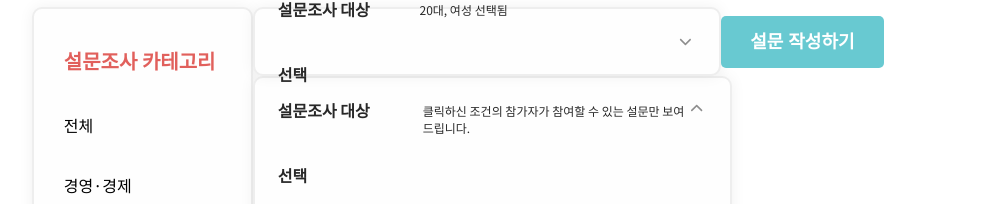
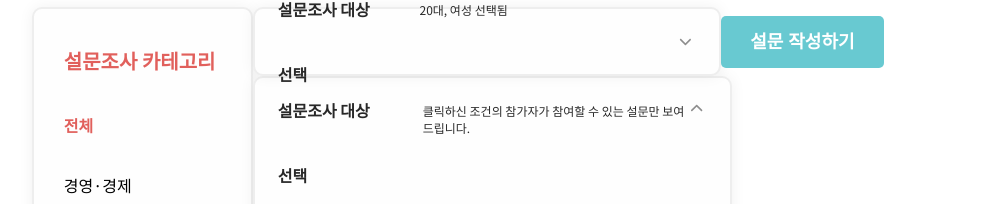
Before and after one commit to UMC-MMM/Client, a React (Create React App) app in the folder mmm_client/: page /surveyList in a window 1280 px wide. Shown: the part 217-421 px from the top of the page, without its empty margins (182-1174 px from the left). Built offline with nearby package versions, Linux system fonts and the light colour scheme.

Commit message:
설문조사 카테고리 종류 리스트 생성, map 함수 사용

```diff
--- a/mmm_client/src/app.css
+++ b/mmm_client/src/app.css
@@ -1291,6 +1291,13 @@
   cursor: pointer;
 }
 
+.categoryListItemClicked {
+  font-weight: 700;
+  font-size: 16px;
+  line-height: 23px;
+  color: #e1605c;
+}
+
 /* 마이 페이지 */
 .myPage {
   width: 66.6%;
--- a/mmm_client/src/components/categoryListContainer.jsx
+++ /dev/null
@@ -1,21 +0,0 @@
-import React from "react";
-
-const CategoryListContainer = () => {
-  return (
-    <div className="categoryListContainer">
-      <div className="categoryListContainerTitle">설문조사 카테고리</div>
-      <div className="categoryListItems">전체</div>
-      <div className="categoryListItems">경영·경제</div>
-      <div className="categoryListItems">인문·사회</div>
-      <div className="categoryListItems">과학</div>
-      <div className="categoryListItems">IT</div>
-      <div className="categoryListItems">문화·예술</div>
-      <div className="categoryListItems">건강·운동</div>
-      <div className="categoryListItems">환경</div>
-      <div className="categoryListItems">반려동물</div>
-      <div className="categoryListItems">기타</div>
-    </div>
-  );
-};
-
-export default CategoryListContainer;
--- a/mmm_client/src/pages/surveyList.jsx
+++ b/mmm_client/src/pages/surveyList.jsx
@@ -1,13 +1,30 @@
 import React from "react";
 import Navbar from "../components/navbar";
 import { useState } from "react";
-import CategoryListContainer from "../components/categoryListContainer";
 import { IoIosArrowDown } from "react-icons/io";
 import { IoIosArrowUp } from "react-icons/io";
 import Footer from "../components/footer";
 
 const SurveyList = () => {
   const [selectBoxOpen, setSelectBoxOpen] = useState(false);
+  const [surveyList, setSurveyList] = useState(0);
+
+  const surveyListArr = [
+    { name: "전체" },
+    { name: "경영·경제" },
+    { name: "인문·사회" },
+    { name: "과학" },
+    { name: "IT" },
+    { name: "문화·예술" },
+    { name: "건강·운동" },
+    { name: "환경" },
+    { name: "반려동물" },
+    { name: "기타" },
+  ];
+
+  const handleSurveyList = (index) => {
+    setSurveyList(index);
+  };
 
   const handleSelectBox = () => {
     setSelectBoxOpen(!selectBoxOpen);
@@ -28,7 +45,23 @@ const SurveyList = () => {
       <Navbar />
       <div className="surveyList">
         <div className="surveyListLeft">
-          <CategoryListContainer />
+          <div className="categoryListContainer">
+            <div className="categoryListContainerTitle">설문조사 카테고리</div>
+            {surveyListArr.map((menu, index) => {
+              return (
+                <div
+                  className={
+                    surveyList === index
+                      ? "categoryListItems categoryListItemClicked"
+                      : "categoryListItems"
+                  }
+                  onClick={() => handleSurveyList(index)}
+                >
+                  {menu.name}
+                </div>
+              );
+            })}
+          </div>
         </div>
         <div className="surveyListRight">
           <div className="surveyListRightTop">
```
